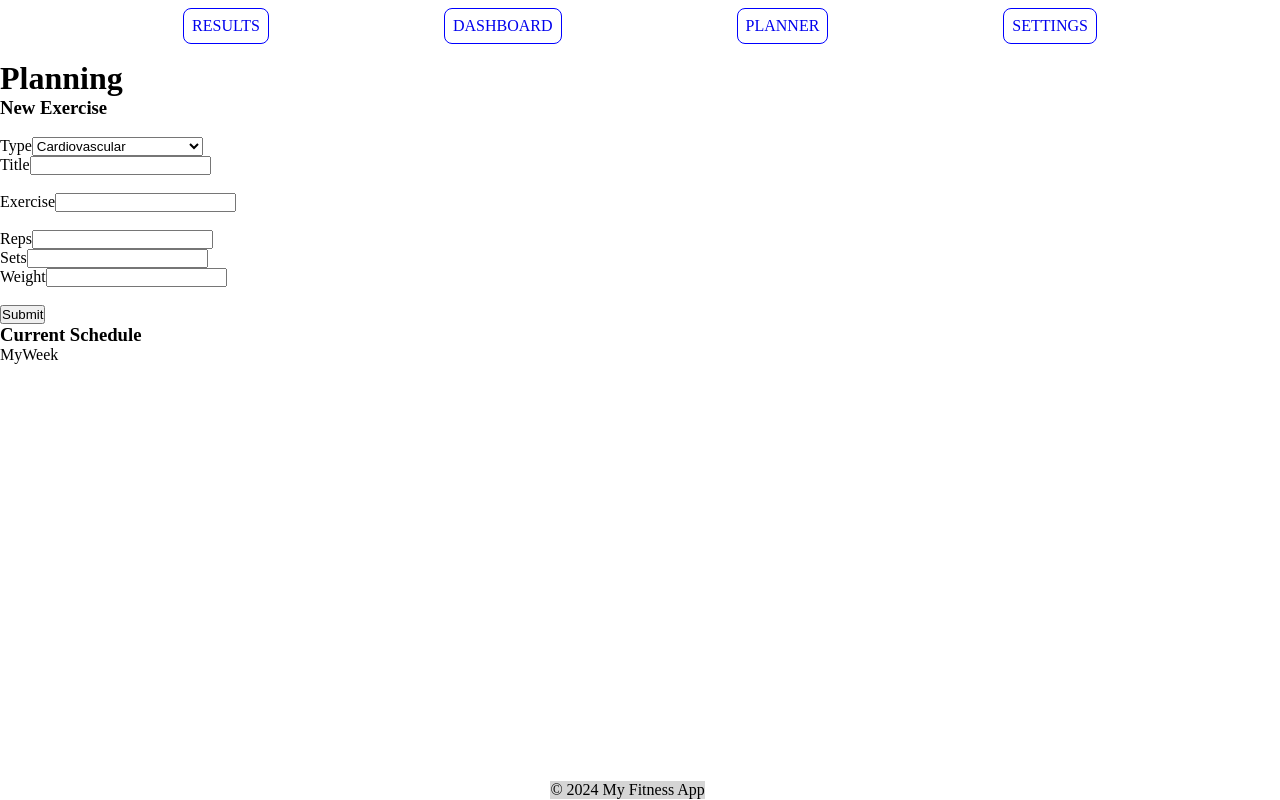
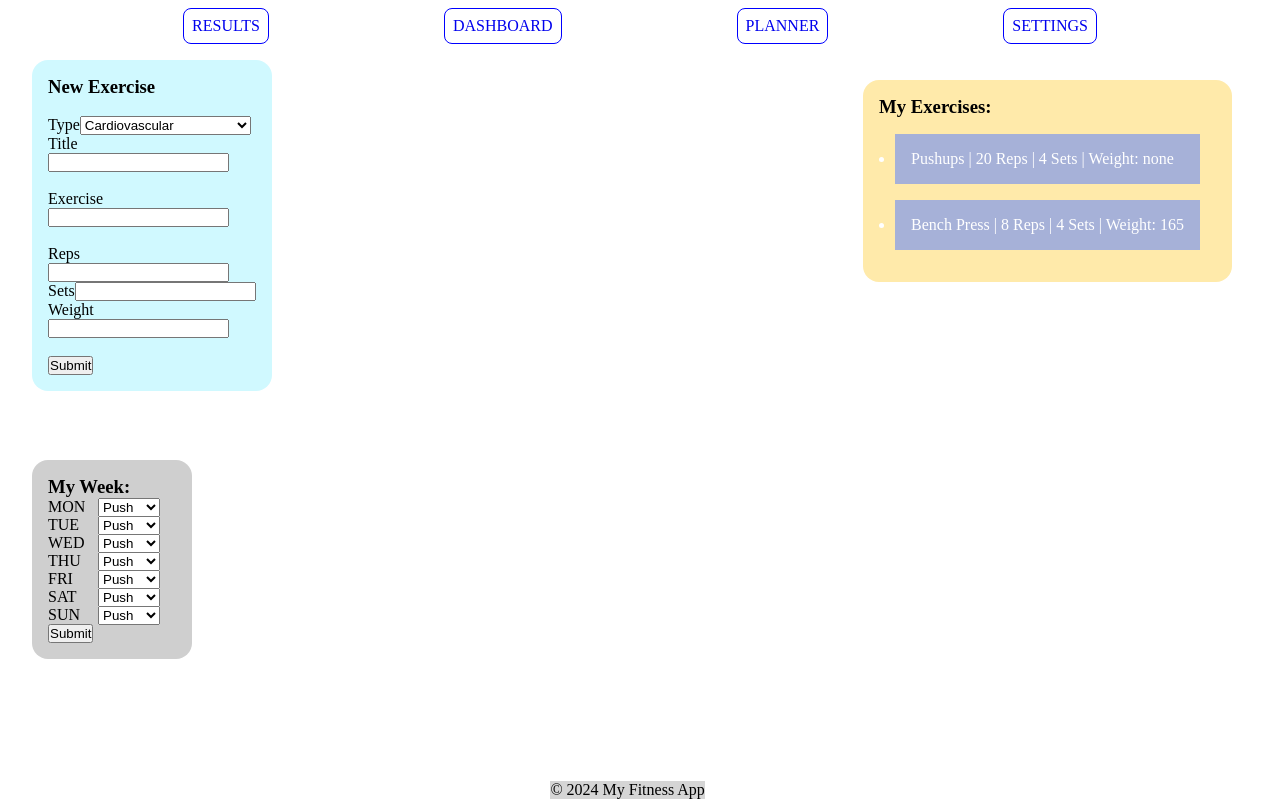
Before and after one commit to lukeschmit-dev/FitLogger, a React (Vite) app: page /Planner in a window 1280 px wide. Built offline with nearby package versions, Linux system fonts and the light colour scheme.

Commit message:
planner components, not logically linked yet

```diff
--- /dev/null
+++ b/src/components/Planner-components/MyExercises.jsx
@@ -0,0 +1,31 @@
+import React from 'react'
+
+let MyExercisesList = [
+    {
+        "Title": "Pushups",
+        "Reps": 20,
+        "Sets": 4,
+        "Weight": "none"
+    },
+    {
+        "Title": "Bench Press",
+        "Reps": 8,
+        "Sets": 4,
+        "Weight": 165
+    }
+]
+
+export const MyExercises = () => {
+  return (
+    <div className="MyExercises">
+        <h3>My Exercises: </h3>
+        <ul>
+      {MyExercisesList.map((exercise, index) => (
+        <li key={index}>
+          {exercise.Title} | {exercise.Reps} Reps | {exercise.Sets} Sets | Weight: {exercise.Weight}
+        </li>
+      ))}
+    </ul>
+    </div>
+  )
+}
--- a/src/components/Planner-components/MyWeek.jsx
+++ b/src/components/Planner-components/MyWeek.jsx
@@ -1,9 +1,35 @@
 import React from 'react'
+import { WorkoutsDropdown } from './WorkoutsDropdown'
 
 export const MyWeek = () => {
+
   return (
     <div className="MyWeek">
-        MyWeek
+      <h3>My Week: </h3>
+        <ul>
+          <li>
+            MON <WorkoutsDropdown/>
+          </li>
+          <li>
+            TUE <WorkoutsDropdown/>
+          </li>
+          <li>
+            WED <WorkoutsDropdown/>
+          </li>
+          <li>
+            THU <WorkoutsDropdown/>
+          </li>
+          <li>
+            FRI <WorkoutsDropdown/>
+          </li>
+          <li>
+            SAT <WorkoutsDropdown/>
+          </li>
+          <li>
+            SUN <WorkoutsDropdown/>
+          </li>
+        </ul>
+        <button>Submit</button>
     </div>
   )
 }
--- a/src/components/Planner-components/NewExercise.jsx
+++ b/src/components/Planner-components/NewExercise.jsx
@@ -78,7 +78,6 @@ export const NewExercise = () => {
     }
   return (
     <div className="NewExercise">
-            <h1>Planning</h1>
             <div className="PlannerPage1 style-bgCompo">
                 <h3>New Exercise</h3>
                 <br/>
@@ -109,10 +108,10 @@ export const NewExercise = () => {
                 <br/>
                 <button type="submit" id="submitPlan" onClick={nodeSpawn}>Submit</button>
             </div>
-            <div className="PlannerPage2 style-bgCompo">
+            {/* <div className="PlannerPage2 style-bgCompo">
                 <h3>Current Schedule</h3>
                 <div id="scheduledExerList">{nodeSpawnCont}</div>
-            </div>
+            </div> */}
     </div>
   )
 }
--- /dev/null
+++ b/src/components/Planner-components/WorkoutsDropdown.jsx
@@ -0,0 +1,20 @@
+import React from 'react'
+
+let MyWorkoutsList = [
+    "Push", "Pull", "Legs", "Cardio", "Rest"
+]
+
+
+export const WorkoutsDropdown = () => {
+  return (
+    <div>
+        <select>
+      {MyWorkoutsList.map((workout, index) => (
+        <option key={index} value={workout}>
+          {workout}
+        </option>
+      ))}
+    </select>
+    </div>
+  )
+}
--- a/src/index.css
+++ b/src/index.css
@@ -108,3 +108,44 @@ footer {
   border: 1px solid black;
   border-radius: 1rem;
 }
+
+.MyWeek {
+  padding: 1rem;
+  background-color: rgb(207, 207, 207);
+  border-radius: 1rem;
+  width: 10rem;
+  position: relative;
+  top: 25rem;
+  left: 2rem;
+}
+.MyWeek li {
+  width: 8rem;
+  display: inline-block;
+}
+.MyWeek li div {
+  display: inline-block;
+  position: absolute;
+  right: 2rem;
+}
+.NewExercise {
+  padding: 1rem;
+  background-color: rgb(208, 249, 255);
+  border-radius: 1rem;
+  width: 15rem;
+  position: absolute;
+  left: 2rem;
+}
+.MyExercises {
+  padding: 1rem;
+  background-color: rgb(255, 234, 170);
+  border-radius: 1rem;
+  position: absolute;
+  top: 5rem;
+  right: 3rem;
+}
+.MyExercises li {
+  color: white;
+  padding: 1rem;
+  margin: 1rem;
+  background-color: rgb(166, 177, 216);
+}
--- a/src/pages/Planner.jsx
+++ b/src/pages/Planner.jsx
@@ -3,6 +3,7 @@ import Navbar from "../components/Navbar";
 import Footer from "../components/Footer"
 import { MyWeek } from "../components/Planner-components/MyWeek";
 import { NewExercise } from "../components/Planner-components/NewExercise";
+import { MyExercises } from "../components/Planner-components/MyExercises";
 
 export default function Planner(){
     return (
@@ -10,6 +11,7 @@ export default function Planner(){
             <Navbar/>
             <NewExercise/>
             <MyWeek/>
+            <MyExercises/>
             <Footer/>
         </div>
     )
```
